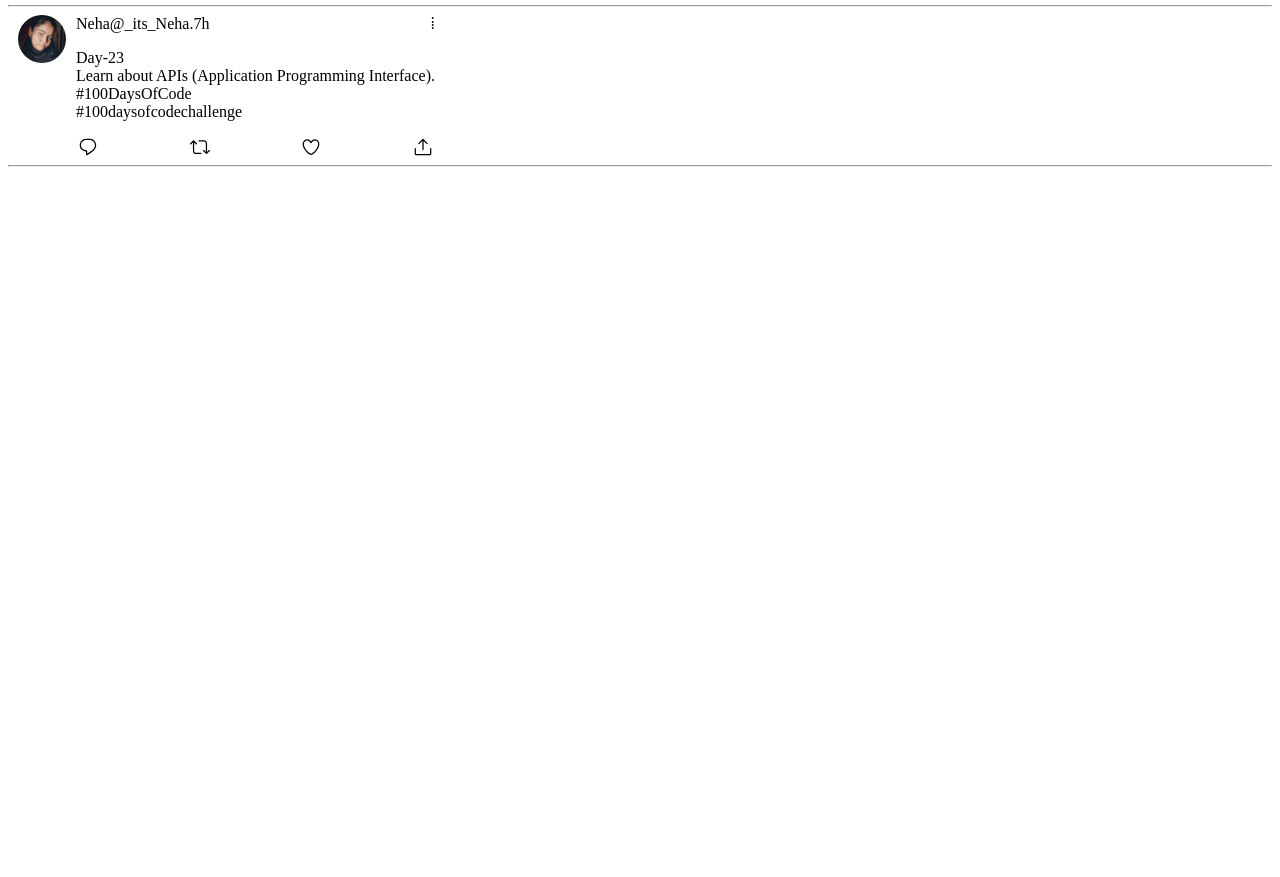
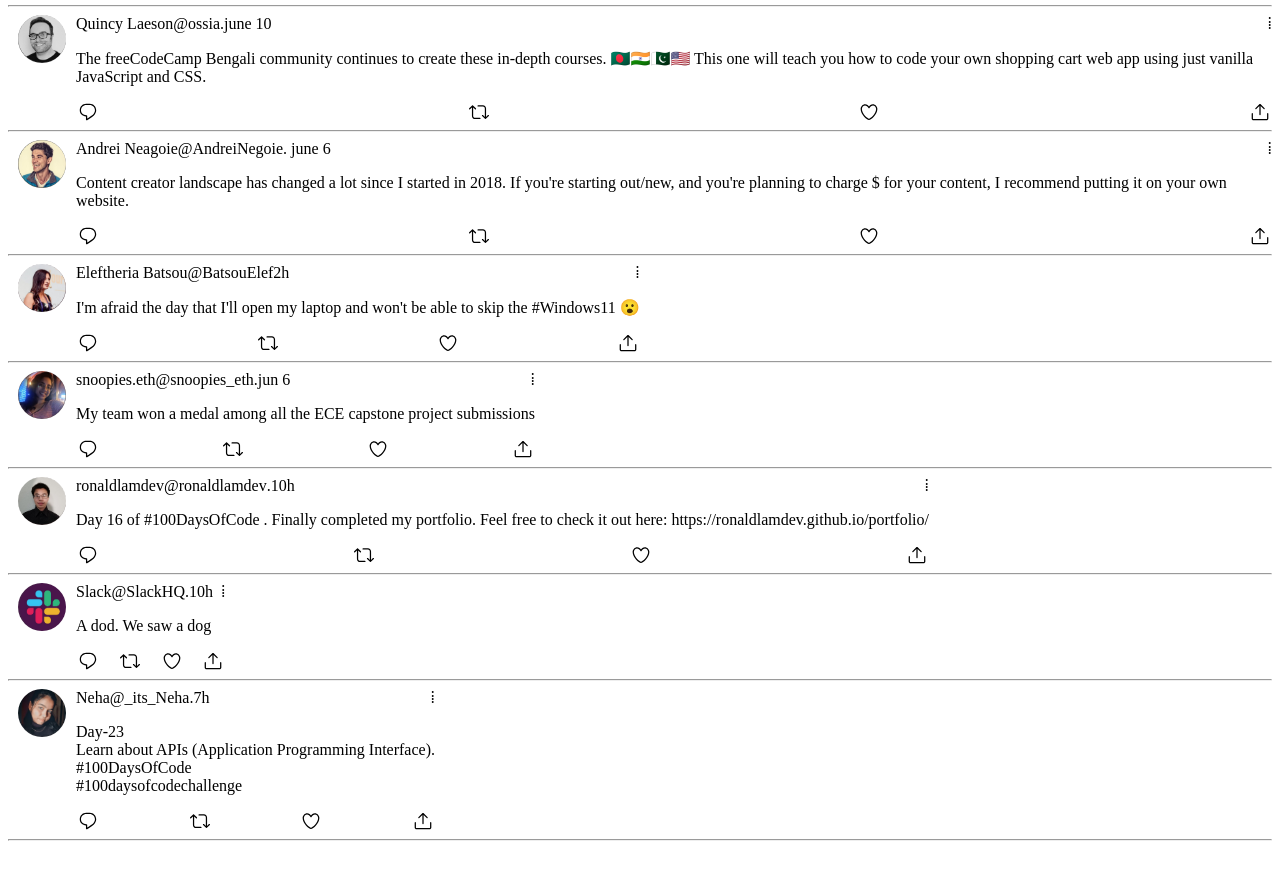
Before and after one commit to ANmishra-a/twitter-clone-by-AnujMishra, a plain HTML site: page index.html in a window 1280 px wide. Shown: the part 63-940 px from the top of the page. Before the commit the page ends 800 px from the top, so only its background shows below. Drawn offline with Linux system fonts and the light colour scheme.

Commit message:
add new users using js object

```diff
--- a/css/style.scss
+++ b/css/style.scss
@@ -44,3 +44,6 @@ body {
   height: 20px;
   padding: 0px 2px;
 }
+.btn-primary {
+  color: blue;
+}
--- a/index.html
+++ b/index.html
@@ -28,8 +28,9 @@
           </svg>
         </div>
       </section>
-      <hr />
-      <section class="twitte area">
+      <hr /><section class="main">
+      <div class="twitte">
+
         <div id="first-tweet">
           <div class="user-logo-containor">
             <img class="dp" src="assets/nishs dp.png" />
@@ -59,7 +60,10 @@
           </div>
         </div>
         <hr>
-      </section>
+      </div>
+    </section>
+    <section class="btn btn-primary"></section>
     </main>
+    <script type = "text/javascript" src="script.js"></script>
   </body>
 </html>
--- a/script.js
+++ b/script.js
@@ -0,0 +1,81 @@
+//data
+const account1 = {
+  name: "Slack",
+  userName: "@SlackHQ",
+  time: ".10h",
+  src: "assets/slak dp.png",
+  content: "A dod. We saw a dog",
+};
+const account2 = {
+  name: "ronaldlamdev",
+  userName: "@ronaldlamdev",
+  time: ".10h",
+  src: "assets/ronald dp.png",
+  content:
+    "Day 16 of #100DaysOfCode . Finally completed my portfolio. Feel free to check it out here: https://ronaldlamdev.github.io/portfolio/",
+};
+const account3 = {
+  name: "snoopies.eth",
+  userName: "@snoopies_eth",
+  time: ".jun 6",
+  content: "My team won a medal among all the ECE capstone project submissions",
+  src: "assets/sooopies dp.png",
+};
+const account4 = {
+  name: "Eleftheria Batsou",
+  userName: "@BatsouElef",
+  time: "2h",
+  content:
+    "I'm afraid the day that I'll open my laptop and won't be able to skip the #Windows11 😮",
+  src: "assets/Eleftheria dp.png",
+};
+const account5 = {
+  name: "Andrei Neagoie",
+  userName: "@AndreiNegoie",
+  time: ". june 6",
+  content:
+    "Content creator landscape has changed a lot since I started in 2018. If you're starting out/new, and you're planning to charge $ for your content, I recommend putting it on your own website. ",
+  src: "assets/Andrei dp.png",
+};
+const account6 = {
+  name: "Quincy Laeson",
+  userName: "@ossia",
+  time: ".june 10",
+  content:
+    "The freeCodeCamp Bengali community continues to create these in-depth courses. 🇧🇩🇮🇳🇵🇰🇺🇸 This one will teach you how to code your own shopping cart web app using just vanilla JavaScript and CSS.",
+  src: "assets/Quincy dp.png",
+};
+const accounts = [account1, account2, account3, account4, account5, account6];
+const tweetContainer = document.querySelector(".twitte");
+const displayTweet = function (accounts) {
+  accounts.forEach(function (currentAccount) {
+    console.log(currentAccount.name);
+    const html = `  <div id="first-tweet">
+    <div class="user-logo-containor">
+      <img class="dp" src="${currentAccount.src}" />
+    </div>
+    <div class="user-content-containor">
+      <div class="name-address">
+        <div class="together"><div class="name">${currentAccount.name}</div>
+        <div class="user-name">${currentAccount.userName}</div>
+        <div class="time">${currentAccount.time}</div></div>
+
+        <div class="vertical"><span>&#8199;</span>&#8286</div>
+      </div>
+      <div class="tweet-text-area"><p>${currentAccount.content}
+      </p></div>
+      <div class="tweet-response">
+        <div class="btn btn-comment"><svg viewBox="0 0 24 24" aria-hidden="true" class="r-4qtqp9 r-yyyyoo r-1xvli5t r-dnmrzs r-bnwqim r-1plcrui r-lrvibr r-1hdv0qi"><g><path d="M14.046 2.242l-4.148-.01h-.002c-4.374 0-7.8 3.427-7.8 7.802 0 4.098 3.186 7.206 7.465 7.37v3.828c0 .108.044.286.12.403.142.225.384.347.632.347.138 0 .277-.038.402-.118.264-.168 6.473-4.14 8.088-5.506 1.902-1.61 3.04-3.97 3.043-6.312v-.017c-.006-4.367-3.43-7.787-7.8-7.788zm3.787 12.972c-1.134.96-4.862 3.405-6.772 4.643V16.67c0-.414-.335-.75-.75-.75h-.396c-3.66 0-6.318-2.476-6.318-5.886 0-3.534 2.768-6.302 6.3-6.302l4.147.01h.002c3.532 0 6.3 2.766 6.302 6.296-.003 1.91-.942 3.844-2.514 5.176z"></path></g></svg></div>
+        <div class="btn btn-re-tweet">
+          <svg viewBox="0 0 24 24" aria-hidden="true" class="r-4qtqp9 r-yyyyoo r-1xvli5t r-dnmrzs r-bnwqim r-1plcrui r-lrvibr r-1hdv0qi"><g><path d="M23.77 15.67c-.292-.293-.767-.293-1.06 0l-2.22 2.22V7.65c0-2.068-1.683-3.75-3.75-3.75h-5.85c-.414 0-.75.336-.75.75s.336.75.75.75h5.85c1.24 0 2.25 1.01 2.25 2.25v10.24l-2.22-2.22c-.293-.293-.768-.293-1.06 0s-.294.768 0 1.06l3.5 3.5c.145.147.337.22.53.22s.383-.072.53-.22l3.5-3.5c.294-.292.294-.767 0-1.06zm-10.66 3.28H7.26c-1.24 0-2.25-1.01-2.25-2.25V6.46l2.22 2.22c.148.147.34.22.532.22s.384-.073.53-.22c.293-.293.293-.768 0-1.06l-3.5-3.5c-.293-.294-.768-.294-1.06 0l-3.5 3.5c-.294.292-.294.767 0 1.06s.767.293 1.06 0l2.22-2.22V16.7c0 2.068 1.683 3.75 3.75 3.75h5.85c.414 0 .75-.336.75-.75s-.337-.75-.75-.75z"></path></g></svg>
+        </div>
+        <div class="btn btn-like"><svg viewBox="0 0 24 24" aria-hidden="true" class="r-4qtqp9 r-yyyyoo r-1xvli5t r-dnmrzs r-bnwqim r-1plcrui r-lrvibr r-1hdv0qi"><g><path d="M12 21.638h-.014C9.403 21.59 1.95 14.856 1.95 8.478c0-3.064 2.525-5.754 5.403-5.754 2.29 0 3.83 1.58 4.646 2.73.814-1.148 2.354-2.73 4.645-2.73 2.88 0 5.404 2.69 5.404 5.755 0 6.376-7.454 13.11-10.037 13.157H12zM7.354 4.225c-2.08 0-3.903 1.988-3.903 4.255 0 5.74 7.034 11.596 8.55 11.658 1.518-.062 8.55-5.917 8.55-11.658 0-2.267-1.823-4.255-3.903-4.255-2.528 0-3.94 2.936-3.952 2.965-.23.562-1.156.562-1.387 0-.014-.03-1.425-2.965-3.954-2.965z"></path></g></svg></div>
+        <div class="btn btn-share"><svg viewBox="0 0 24 24" aria-hidden="true" class="r-4qtqp9 r-yyyyoo r-1xvli5t r-dnmrzs r-bnwqim r-1plcrui r-lrvibr r-1hdv0qi"><g><path d="M17.53 7.47l-5-5c-.293-.293-.768-.293-1.06 0l-5 5c-.294.293-.294.768 0 1.06s.767.294 1.06 0l3.72-3.72V15c0 .414.336.75.75.75s.75-.336.75-.75V4.81l3.72 3.72c.146.147.338.22.53.22s.384-.072.53-.22c.293-.293.293-.767 0-1.06z"></path><path d="M19.708 21.944H4.292C3.028 21.944 2 20.916 2 19.652V14c0-.414.336-.75.75-.75s.75.336.75.75v5.652c0 .437.355.792.792.792h15.416c.437 0 .792-.355.792-.792V14c0-.414.336-.75.75-.75s.75.336.75.75v5.652c0 1.264-1.028 2.292-2.292 2.292z"></path></g></svg></div>
+      </div>
+    </div>
+  </div>
+  <hr>`;
+    tweetContainer.insertAdjacentHTML("afterbegin", html);
+  });
+};
+displayTweet(accounts);
```
Also changed, not shown: assets/Andrei dp.png (added), assets/Eleftheria dp.png (added), assets/Quincy dp.png (added), assets/ronald dp.png (added), assets/slak dp.png (added), assets/sooopies dp.png (added).
